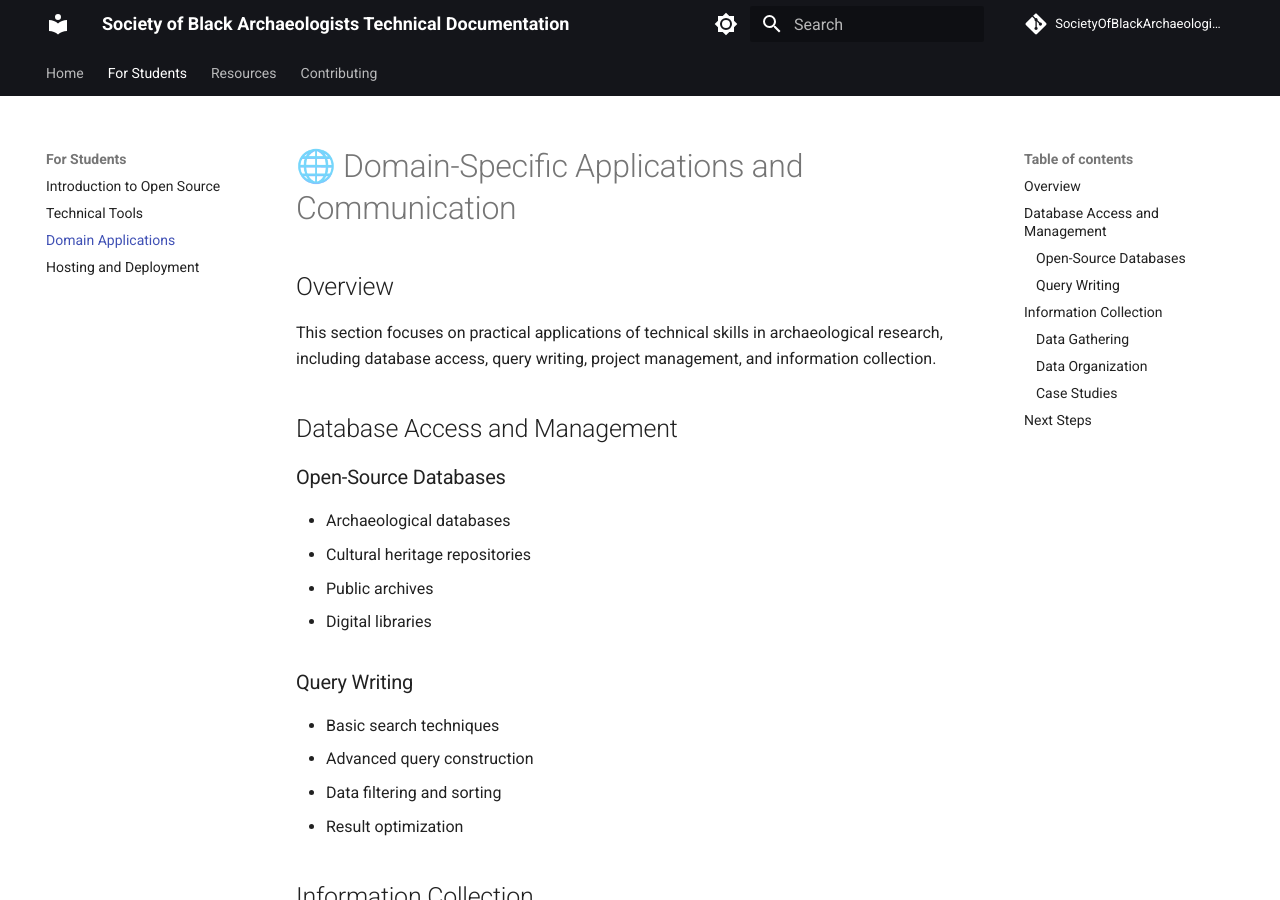
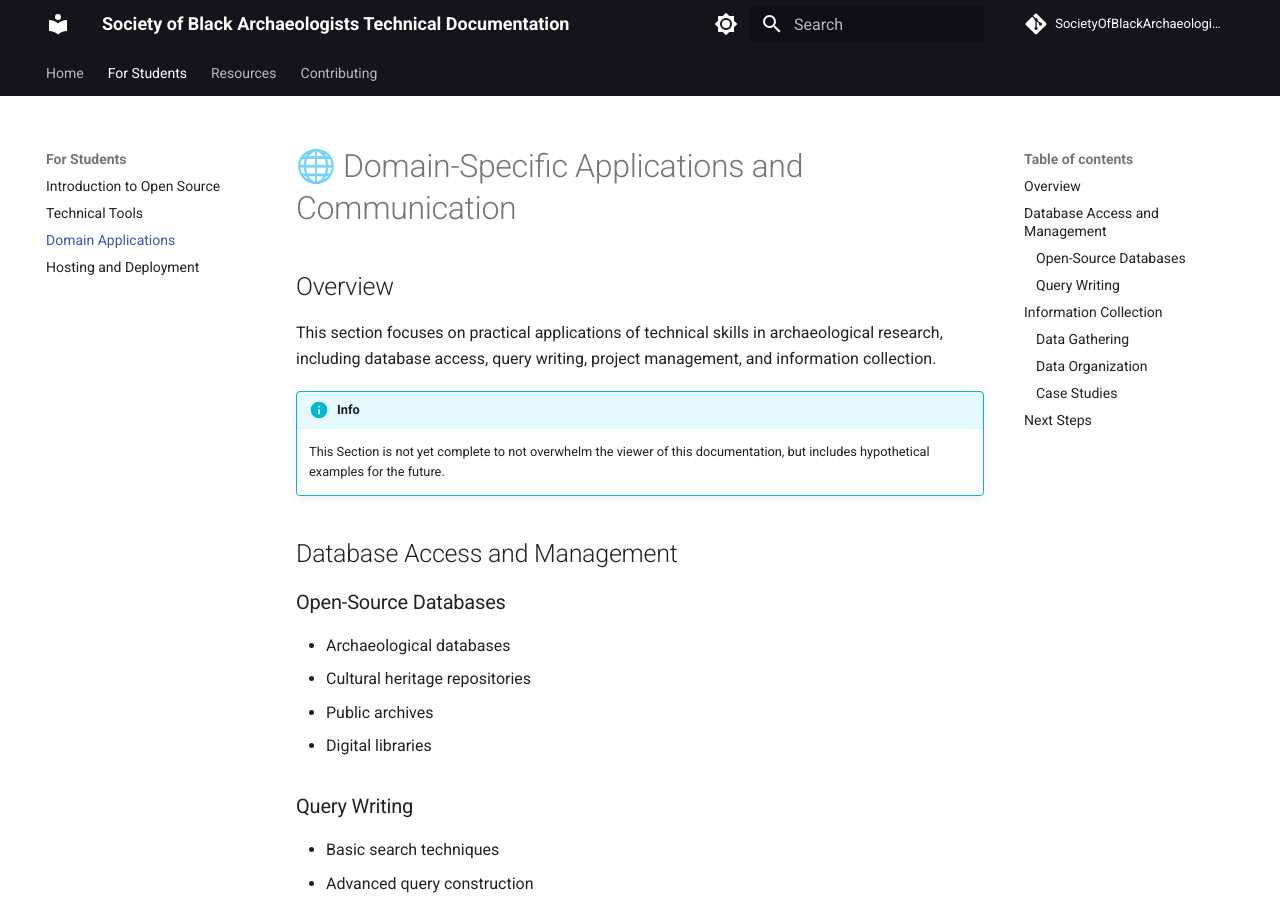
Before and after one commit to MalikpMorgan/SocietyOfBlackArchaeologistsTechnicalDocumentation, an MkDocs documentation site: the page built from docs/students/domain-applications.md, in a window 1280 px wide and 900 px high. Built offline with MkDocs 1.6.1 and Material for MkDocs 9.7.7, drawn with Linux system fonts in a browser that asks for light colours; comment, search, counter and statistics services are not loaded.

Commit message:
info sections

```diff
--- a/docs/students/domain-applications.md
+++ b/docs/students/domain-applications.md
@@ -3,6 +3,10 @@
 ## Overview
 
 This section focuses on practical applications of technical skills in archaeological research, including database access, query writing, project management, and information collection.
+
+!!! info
+
+    This Section is not yet complete to not overwhelm the viewer of this documentation, but includes hypothetical examples for the future.
 
 ## Database Access and Management
 
```
Also changed, not shown: docs/students/hosting.md (+4 -0 lines).
